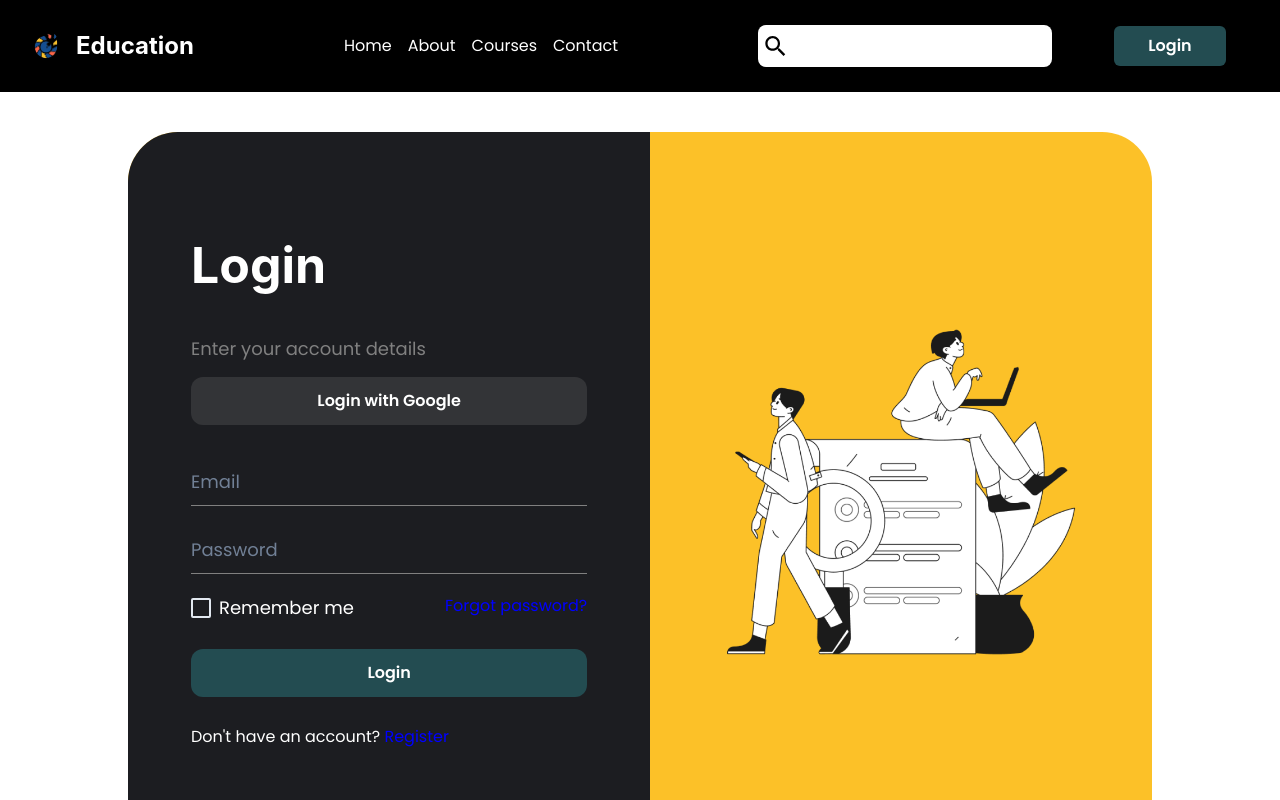
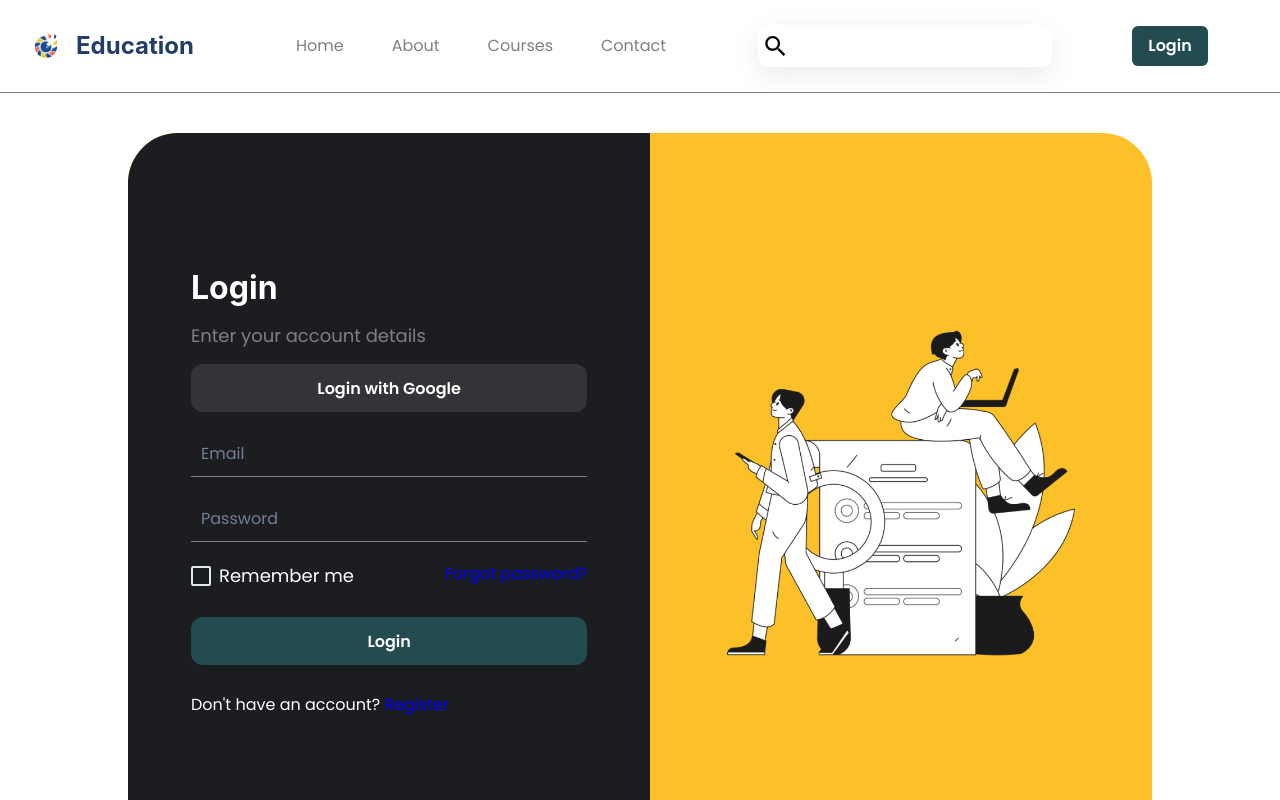
Before and after one commit to ZakaryaMeddahi/private-school-system, a Next.js app in the folder client/: page /login in a window 1280 px wide. Built offline with nearby package versions, Linux system fonts and the light colour scheme.

Commit message:
change style

```diff
--- a/client/src/app/layout.js
+++ b/client/src/app/layout.js
@@ -1,8 +1,6 @@
 import "./globals.css";
 import Providers from "./provider";
 import { Poppins } from "next/font/google";
-import Footer from "@/components/Footer/Footer";
-import NavBar from "@/components/Nav Bar/NavBar";
 
 const poppins = Poppins({
   subsets: ["latin"],
--- a/client/src/components/Form header/Header.jsx
+++ b/client/src/components/Form header/Header.jsx
@@ -1,11 +1,19 @@
 import { Button, Heading, Text, VStack } from '@chakra-ui/react';
 
-const Header = () => {
+const Header = ({ title }) => {
     return(
-        <VStack marginBottom='25' spacing='15' align='flex-start' width='100%'>
-            <Heading size='lg' fontSize='50px' marginBottom='25'>Login</Heading>
+        <VStack marginBottom='3%' spacing='15' align='flex-start' width='100%'>
+            <Heading size='lg' fontSize='32px'>{title}</Heading>
             <Text fontSize='18px' color='gray'>Enter your account details</Text>
-            <Button fontSize='16px' size='lg' w='100%' border='none' borderRadius='12' bgColor='#333437' color='white'>
+            <Button
+                fontSize='16px'
+                size='lg'
+                w='100%'
+                border='none'
+                borderRadius='12'
+                bgColor='#333437'
+                color='white'
+            >
                 Login with Google
             </Button>
         </VStack>
--- a/client/src/components/Form input/FormInput.jsx
+++ b/client/src/components/Form input/FormInput.jsx
@@ -1,9 +1,23 @@
 import { FormControl } from '@chakra-ui/react';
 
-const FormInput = ({ type, placeholder }) => {
+const FormInput = ({ type, placeholder, onchange}) => {
     return (
         <FormControl isRequired width='100%' marginBottom='3'>
-            <input type={type} placeholder={placeholder} style={{width: '100%', paddingBlock: '10px', fontSize: '18px', color: 'white', border: 'none', backgroundColor: 'transparent', borderBottom: '1px solid gray'}} />
+            <input
+                onChange    ={onchange}
+                type={type}
+                placeholder={placeholder}
+                style={{
+                    width: '100%',
+                    paddingBlock: '10px',
+                    paddingLeft: '10px',
+                    fontSize: '16px',
+                    color: 'white',
+                    border: 'none',
+                    backgroundColor: 'transparent',
+                    borderBottom: '1px solid gray'
+                }}
+            />
         </FormControl>
     );
 }
--- a/client/src/components/Nav Bar/NavBar.jsx
+++ b/client/src/components/Nav Bar/NavBar.jsx
@@ -1,6 +1,6 @@
 'use client';
 
-import { Grid, GridItem, HStack, Button } from '@chakra-ui/react'
+import { Grid, GridItem, HStack, Button, Text } from '@chakra-ui/react'
 import Link from 'next/link'
 import Logo from '../Logo/Logo';
 import { IoMdSearch } from "react-icons/io";
@@ -18,26 +18,83 @@ const NavBar = () => {
     }
 
     return(
-        <Grid templateColumns='repeat(12, 1fr)' gap={6} bg='black' color='white' p={4} alignItems='center'>
+        <Grid
+            templateColumns='repeat(12, 1fr)'
+            gap={6}
+            bg='transparent'
+            color='white' p={4}
+            alignItems='center'
+            borderBottom='1px solid gray'
+        >
             <GridItem colSpan={2}>
-                <Logo />
+                <Logo color='#213E69' />
             </GridItem>
             <GridItem colSpan={5} alignItems='center'>
-                <HStack spacing={4} justifyContent='center'>
-                    <Link href='/'>Home</Link>
-                    <Link href='/'>About</Link>
-                    <Link href='/'>Courses</Link>
-                    <Link href='/'>Contact</Link>
+                <HStack spacing={12} justifyContent='center' color='GrayText'>
+                    <Link href='/course'>
+                        <Text _hover={{color: '#FCC128'}}>
+                            Home
+                        </Text>
+                    </Link>
+                    <Link href='/'>
+                        <Text _hover={{color: '#FCC128'}}>
+                            About
+                        </Text>
+                    </Link>
+                    <Link href='/course'>
+                        <Text _hover={{color: '#FCC128'}}>
+                            Courses
+                        </Text>
+                    </Link>
+                    <Link href='/contact'>
+                        <Text _hover={{color: '#FCC128'}}>
+                            Contact
+                        </Text>
+                    </Link>
                 </HStack>
             </GridItem>
             <GridItem colSpan={3}>
-                <HStack spacing='5px' bgColor='white' paddingLeft='10' p='1' borderRadius='8'>
+                <HStack
+                    spacing='5px'
+                    bgColor='white'
+                    paddingLeft='10'
+                    p='1'
+                    borderRadius='10'
+                    boxShadow='rgba(149, 157, 165, 0.2) 0px 8px 24px'
+                >
                     <IoMdSearch color='black' size='30px' />
-                    <input ref={inputRef} type="search" name="" id="" style={{color: 'black', paddingLeft: '10px', paddingBlock: '5px', width: '100%', backgroundColor: 'transparent'}} onFocus={onFocus} />
+                    <input
+                        ref={inputRef}
+                        type="search"
+                        name=""
+                        id=""
+                        style={{
+                            color: 'black',
+                            paddingLeft: '10px',
+                            paddingBlock: '5px',
+                            width: '100%',
+                            backgroundColor: 'transparent'
+                        }}
+                        onFocus={onFocus}
+                    />
                 </HStack>
             </GridItem>
             <GridItem colSpan={2} display='grid' justifyItems='center'>
-            <Button bgColor='#234C51' color='white' w='60%' variant='solid' _hover={{bgColor: 'transparent', border: '1px solid #234C51', transition: 'background-color 0.5s ease, border 0.5s ease'}}>Login</Button>
+                <Link href='/login' w='100%'>
+                    <Button
+                        bgColor='#234C51'
+                        color='white'
+                        variant='solid'
+                        _hover={{
+                            bgColor: 'transparent',
+                            color: '#234C51',
+                            border: '1px solid #234C51',
+                            transition: 'background-color 0.5s ease, border 0.5s ease'
+                        }}
+                        >
+                        Login
+                    </Button>
+                </Link>
             </GridItem>
         </Grid>
     );
--- a/client/src/components/message-input.jsx
+++ b/client/src/components/message-input.jsx
@@ -1,6 +1,6 @@
 import { Box, Center, Input } from '@chakra-ui/react';
 import { IoIosSend } from 'react-icons/io';
-import { chatContext } from '../Pages/Chat/Chat';
+import { chatContext } from '../Pages/Chat';
 import React, { useContext, useState } from 'react';
 import { ChatContext } from '@/app/providers/ChatProvider';
 
--- a/client/src/components/room-header.jsx
+++ b/client/src/components/room-header.jsx
@@ -13,7 +13,7 @@ import {
     Portal
 } from "@chakra-ui/react";
 import Room from "@/components/Room/Room";
-import { chatContext } from "@/Pages/Chat/Chat";
+import { chatContext } from "@/Pages/Chat";
 import React, { useRef, useState, useContext } from "react";
 import { ChatContext } from "@/app/providers/ChatProvider";
 
```
Also changed, not shown: client/src/components/Row Input/RowInput.jsx (deleted, +0 -15 lines).
